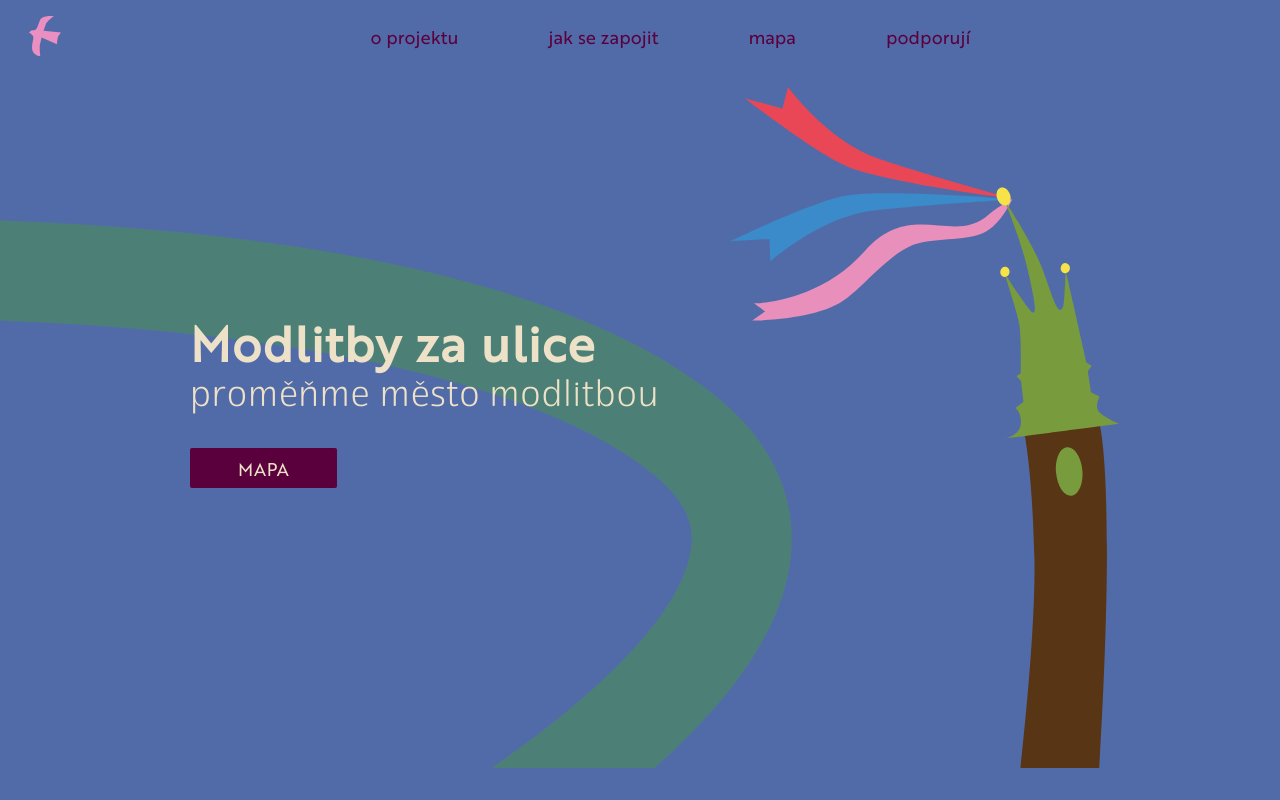
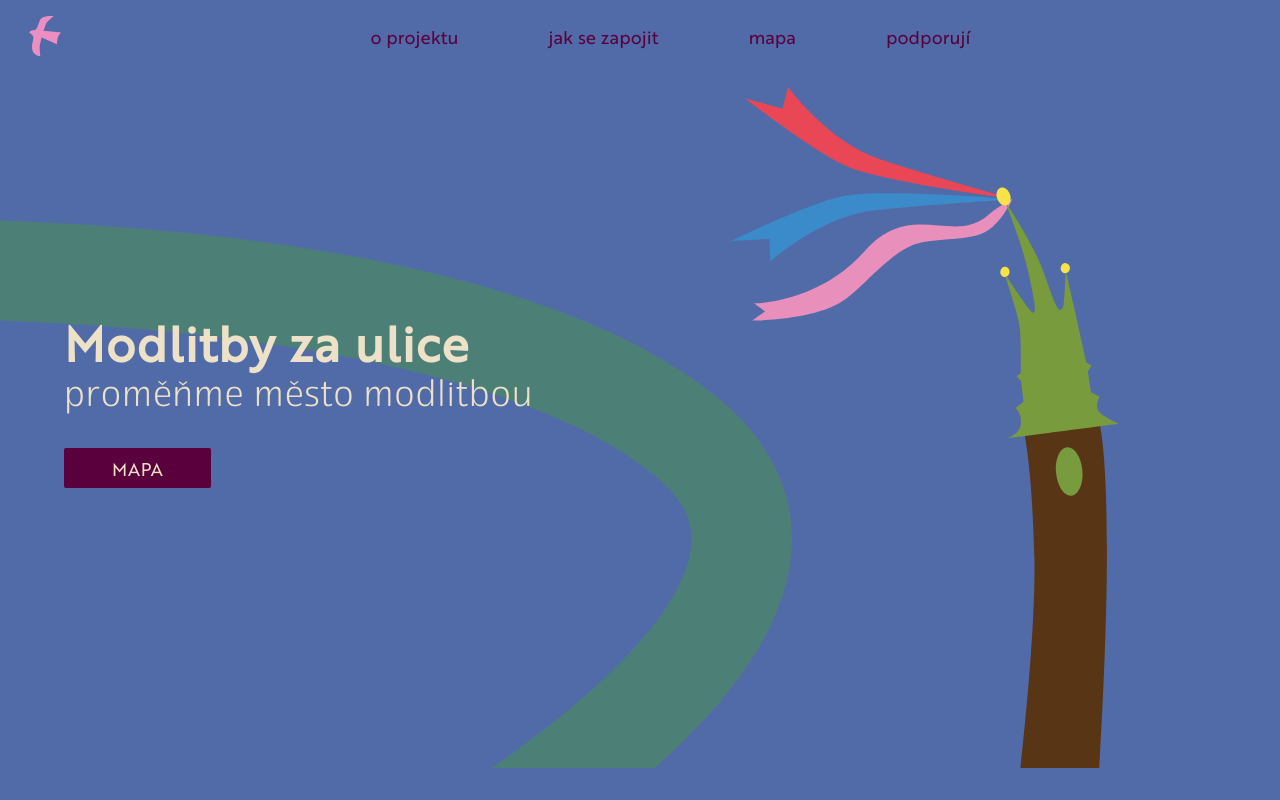
Before and after one commit to petrkucerak/modlitbyzaulice, a Next.js app: page / in a window 1280 px wide. Shown: the top 800 px of the page. Built offline with nearby package versions, Linux system fonts and the light colour scheme.

Commit message:
Change width for large displays

```diff
--- a/app/page.js
+++ b/app/page.js
@@ -63,7 +63,7 @@ export default function Home() {
         }
       >
         <CoverAnimation className="min-h-[100%] w-full flex flex-col justify-end" />
-        <div className="w-[90vw] max-w-[900px] z-10 absolute">
+        <div className="w-[90vw] max-w-[900px] xl:max-w-[1200px] z-10 absolute">
           <h1 className="font-brother1816 tracking-wide font-bold text-2xl sm:text-5xl mb-2">
             Modlitby za&nbsp;ulice
           </h1>
```
